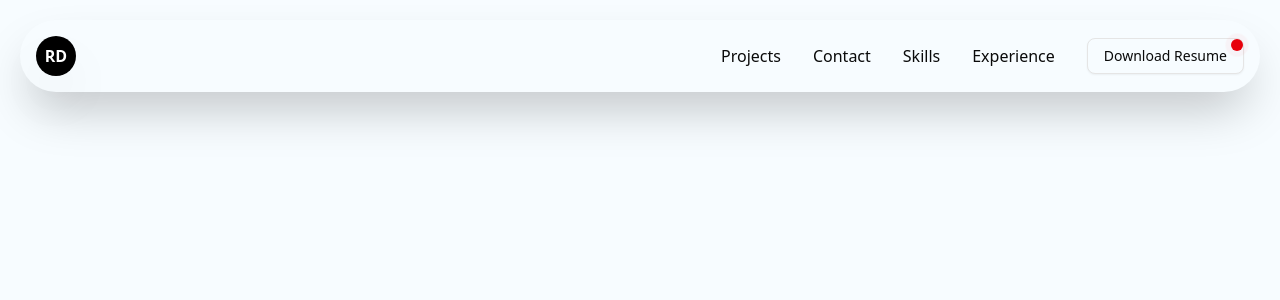
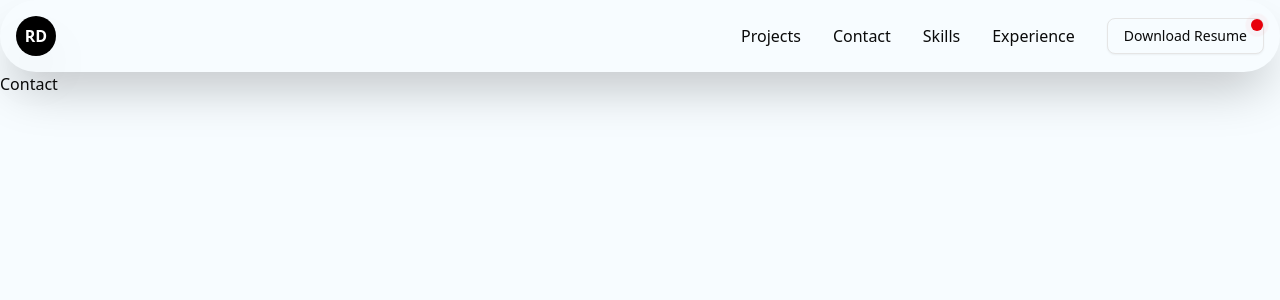
Before and after one commit to Therushi/react-portfolio, a React (Vite) app: page /contact in a window 1280 px wide. Shown: the top 300 px of the page. Built offline with nearby package versions, Linux system fonts and the light colour scheme.

Commit message:
Added routing and pages accordingly

```diff
--- a/package.json
+++ b/package.json
@@ -19,6 +19,7 @@
     "lucide-react": "^0.545.0",
     "react": "^19.1.1",
     "react-dom": "^19.1.1",
+    "react-router": "^7.9.5",
     "tailwind-merge": "^3.3.1",
     "tailwindcss": "^4.1.14"
   },
--- a/src/App.tsx
+++ b/src/App.tsx
@@ -1,11 +1,23 @@
+import { BrowserRouter, Route, Routes } from "react-router";
 import "./App.css";
 import Home from "./pages/Home";
+import Projects from "./pages/Projects";
+import Contact from "./pages/Contact";
+import Skills from "./pages/Skills";
 
 function App() {
   return (
-    <div className="container mx-auto p-5">
-      <Home />
-    </div>
+    <>
+      <BrowserRouter>
+        <Routes>
+          <Route path="/" element={<Home />}>
+            <Route path="/projects" element={<Projects />}></Route>
+            <Route path="/contact" element={<Contact />}></Route>
+            <Route path="/skills" element={<Skills />}></Route>
+          </Route>
+        </Routes>
+      </BrowserRouter>
+    </>
   );
 }
 
--- a/src/components/core/NavBar.tsx
+++ b/src/components/core/NavBar.tsx
@@ -1,21 +1,22 @@
 import { Button } from "@/components/ui/button";
+import { NavLink } from "react-router";
 
 const navBar: { name: string; route: string }[] = [
   {
     name: "Projects",
-    route: "/project",
+    route: "/projects",
   },
   {
     name: "Contact",
-    route: "/project",
+    route: "/contact",
   },
   {
     name: "Skills",
-    route: "/project",
+    route: "/skills",
   },
   {
     name: "Experience",
-    route: "/project",
+    route: "/projects",
   },
 ];
 function NavBar() {
@@ -30,9 +31,12 @@ function NavBar() {
             {navBar
               ? navBar.map((item) => {
                   return (
-                    <li className="cursor-pointer hover:underline">
+                    <NavLink
+                      to={item.route}
+                      className="cursor-pointer hover:underline"
+                    >
                       {item.name}
-                    </li>
+                    </NavLink>
                   );
                 })
               : ""}
--- /dev/null
+++ b/src/pages/Contact.tsx
@@ -0,0 +1,5 @@
+const Contact = () => {
+  return <div>Contact</div>;
+};
+
+export default Contact;
--- a/src/pages/Home.tsx
+++ b/src/pages/Home.tsx
@@ -1,9 +1,11 @@
 import NavBar from "@/components/core/NavBar";
+import { Outlet } from "react-router";
 
 function Home() {
   return (
     <>
       <NavBar />
+      <Outlet />
     </>
   );
 }
--- /dev/null
+++ b/src/pages/Projects.tsx
@@ -0,0 +1,5 @@
+const Projects = () => {
+  return <div>Projects</div>;
+};
+
+export default Projects;
--- /dev/null
+++ b/src/pages/Skills.tsx
@@ -0,0 +1,5 @@
+const Skills = () => {
+  return <div>Skills</div>;
+};
+
+export default Skills;
```
Also changed, not shown: 2 other files (tests, documents, lock files or other folders).
